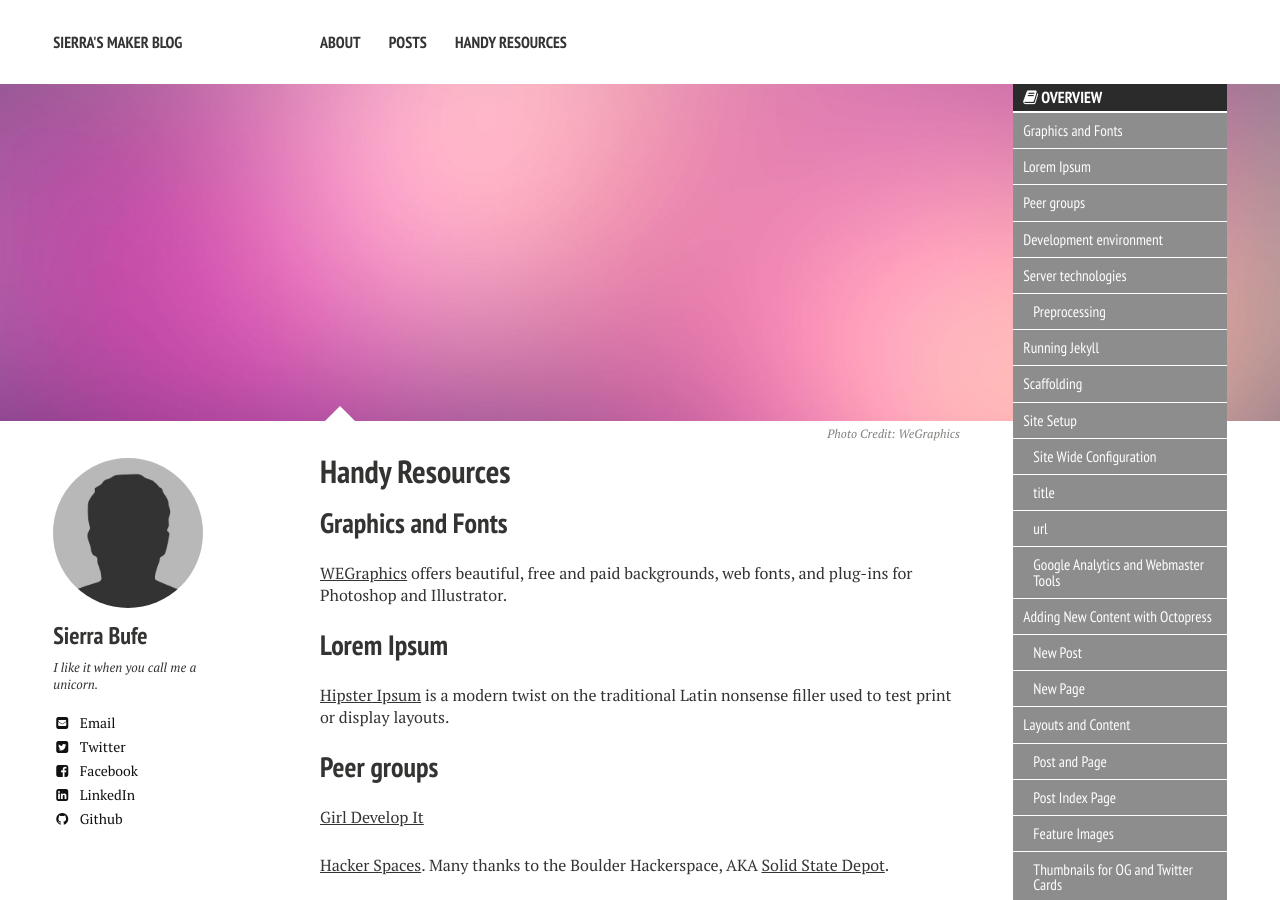
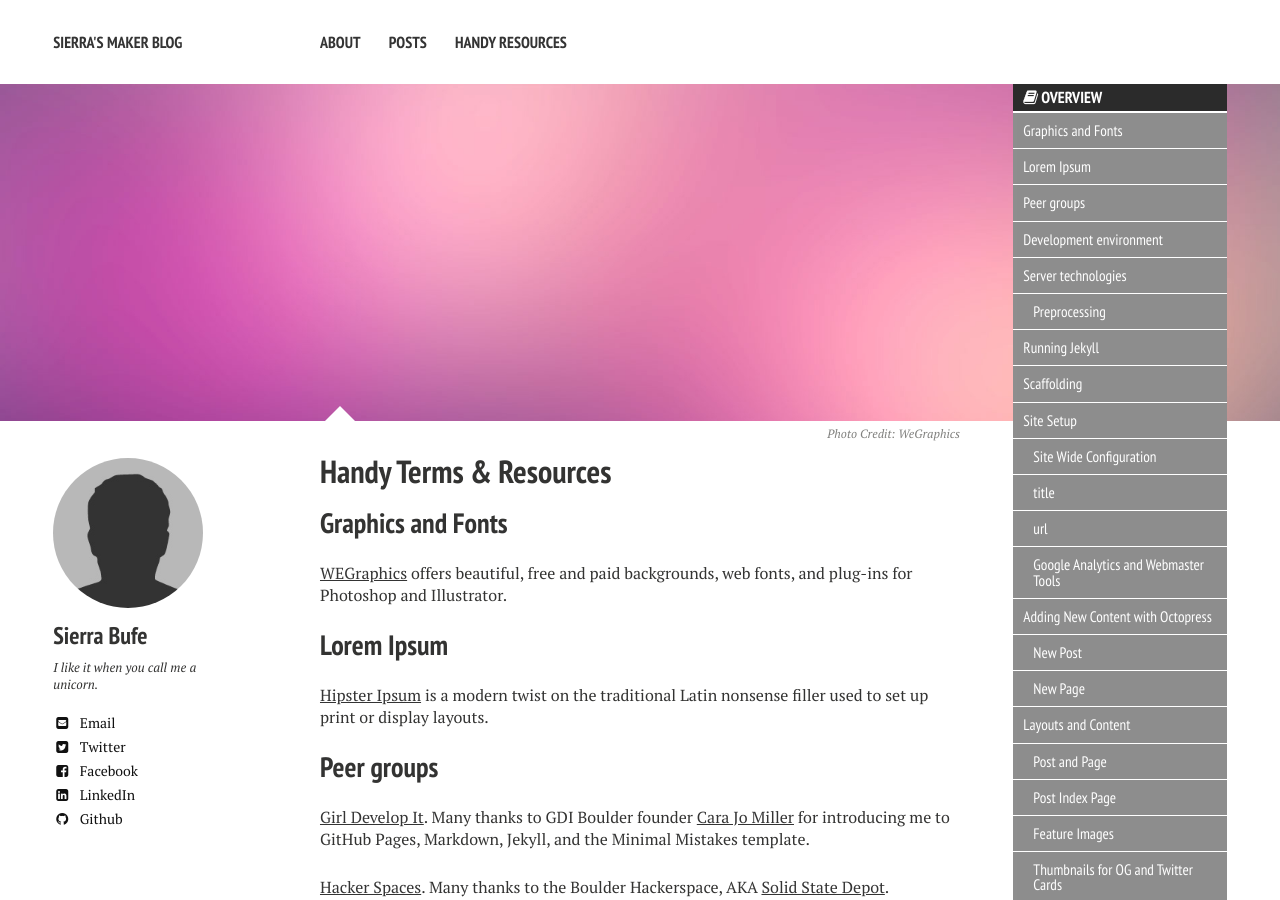
Before and after one commit to sbufe/maker-blog, a Jekyll site: the page built from handy-resources/index.md, in a window 1280 px wide and 900 px high. Built offline with Jekyll 4.4.1, drawn with Linux system fonts in a browser that asks for light colours; nearby versions of some CDN libraries.

Commit message:
More initial edits

```diff
--- a/handy-resources/index.md
+++ b/handy-resources/index.md
@@ -1,8 +1,8 @@
 ---
 layout: page
-title: Handy Resources
+title: Handy Terms & Resources
 modified: 2015-09-02T13:23:02.362000-04:00
-excerpt: "A simplified list of helpful resources for getting started"
+excerpt: "A simplified list of helpful buzzwords and resources for getting started"
 image:
   feature: sample-image-3.jpg
   credit: WeGraphics
@@ -17,11 +17,11 @@ image:
 
 ## Lorem Ipsum
 
-[Hipster Ipsum](http://hipsum.co) is a modern twist on the traditional Latin nonsense filler used to test print or display layouts.
+[Hipster Ipsum](http://hipsum.co) is a modern twist on the traditional Latin nonsense filler used to set up print or display layouts.
 
 ## Peer groups
 
-[Girl Develop It](https://www.girldevelopit.com/chapters)
+[Girl Develop It](https://www.girldevelopit.com/chapters).  Many thanks to GDI Boulder founder [Cara Jo Miller](https://www.linkedin.com/in/carajomiller) for introducing me to GitHub Pages, Markdown, Jekyll, and the Minimal Mistakes template.
 
 [Hacker Spaces](http://www.hackerspaces.org/).  Many thanks to the Boulder Hackerspace, AKA [Solid State Depot](http://boulderhackerspace.com/).
 
```
